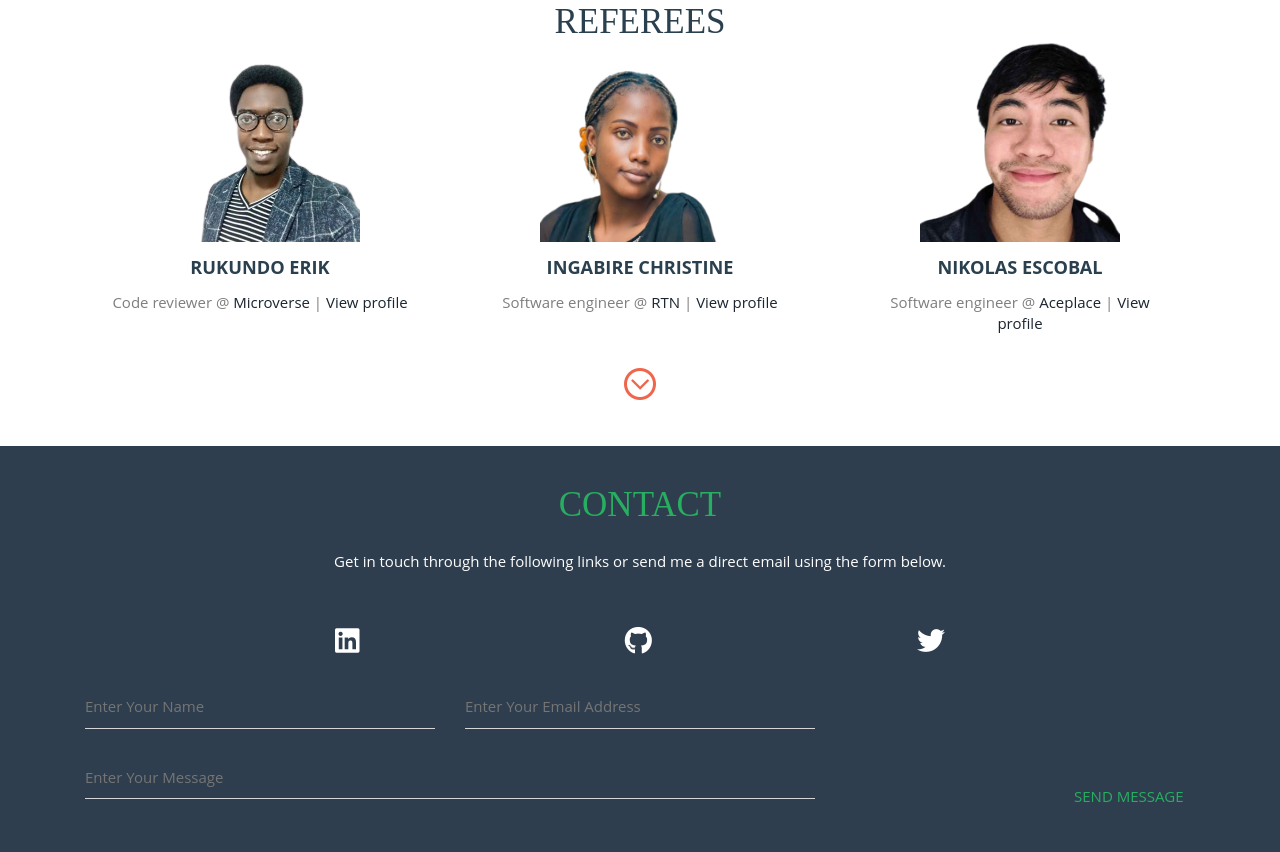
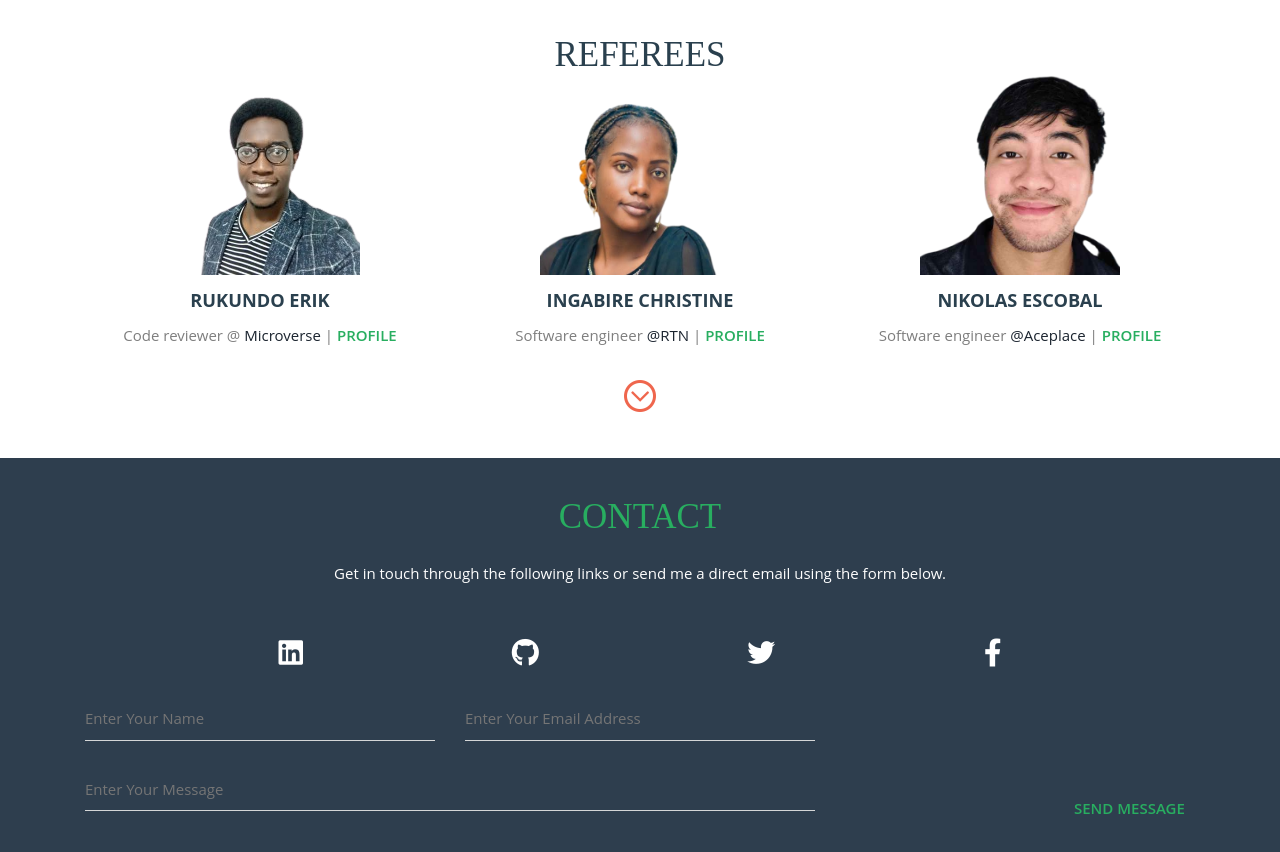
Before and after one commit to benshidanny11/benshidanny11, a website: page index.html in a window 1280 px wide. Shown: the part 1936-2788 px from the top of the page. Drawn offline with Linux system fonts and the light colour scheme.

Commit message:
Implement my portfolio

```diff
--- a/css/style.css
+++ b/css/style.css
@@ -827,11 +827,12 @@ padding-bottom: 2em;
 .contactgrid2 {
 	padding: 2em 0 0 17em;
 }
-.contactgrid2 input[type="submit"] {
+.contactgrid2 input[type="submit"], .nav-link-ext {
 	color: #28ae60;
 	background: none;
 	border: none;
 	font-size:15px;
+	font-weight: 600;
 	outline: none;
 	text-transform: uppercase;
 }
--- a/index.html
+++ b/index.html
@@ -106,7 +106,8 @@
 					<p>I'm a software developer! I can help you build a product , feature or website Look through some of my work and experience!.
 						I am a hard-working, detail-oriented, self-motivated, new skill seeker software developer with <span>4+</span> years of experience.</p>
 					<p>I master technologies like Dart(flutter) to develop cross-platform mobile apps, Java, Javascript(React, Nodejs, Vanilla JS), PHP, and many other different languages. I also use different RDBMS to deal with databases. In my software development career, I apply proven teamwork, creative thinking.</p>
-					<p>If you like what you see and have a project you need coded, don't hestiate to contact me</p>
+					<p>If you like what you see and have a project you need coded, don't hestiate to contact me</p><br>
+					<a href="https://res.cloudinary.com/source-dev/image/upload/v1652098881/Daniel-Umimubenshi-cv_erxq8p.pdf" target="_blank" class="nav-link-ext"> Get my resume</a>
 			</div>
 			<div class="clearfix"></div>
 			</div>
@@ -431,17 +432,17 @@
 				<div class="col-md-4 services-grid">
 					<img src="images/r1.png" alt="" class="img-ref"/>
 					<h4>Rukundo Erik</h4>
-					<p>Code reviewer @ <a href="https://www.microverse.org/">Microverse</a> | <a href="">View profile</a></p>
+					<p>Code reviewer @ <a href="https://www.microverse.org/">Microverse</a> | <a href="https://www.linkedin.com/in/rukundo-eric/" class="nav-link-ext" target="_blank">Profile</a></p>
 				</div>
 				<div class="col-md-4 services-grid">
 					<img src="images/r4.png" alt=""  class="img-ref"/>
 					<h4>Ingabire Christine</h4>
-					<p>Software engineer @ <a href="https://rtn.rw/">RTN</a> | <a href="">View profile</a></p>
+					<p>Software engineer <a href="https://rtn.rw/">@RTN</a> | <a href="" class="nav-link-ext" target="_blank">Profile</a></p>
 				</div>
 				<div class="col-md-4 services-grid">
 					<img src="images/r3.png" alt=""  class="img-ref"/>
 					<h4>Nikolas Escobal</h4>
-					<p>Software engineer @ <a href="https://aceplace.com/">Aceplace</a> | <a href="">View profile</a></p>
+					<p>Software engineer <a href="https://aceplace.com/">@Aceplace</a> | <a href="https://www.linkedin.com/in/nikolas-escobal/" class="nav-link-ext" target="_blank">Profile</a></p>
 				</div>
 				<div class="clearfix"></div>
 				<div class="arrow1">
@@ -460,9 +461,10 @@
 					<p>Get in touch through the following links or send me a direct email using the form below. </p>
 			</div>
 			<div class="social-icon">
-				<a href="#"><i class="fa-brands fa-linkedin fa-2x s-icons icon1"></i></a>
-				<a href="#"><i class="fa-brands fa-github fa-2x s-icons icon2"></i></a>
-				<a href="#"><i class="fa-brands fa-twitter fa-2x s-icons con3"></i></a>
+				<a href="https://www.linkedin.com/in/daniel-urimubenshi-077162185/" target="_blank"><i class="fa-brands fa-linkedin fa-2x s-icons icon1"></i></a>
+				<a href="https://github.com/benshidanny11" target="_blank"><i class="fa-brands fa-github fa-2x s-icons icon2"></i></a>
+				<a href="https://twitter.com/DBenshi"><i class="fa-brands fa-twitter fa-2x s-icons con3"></i></a>
+				<a href="https://web.facebook.com/danny.benshi20"><i class="fa-brands fa-facebook-f fa-2x s-icons con3"></i></a>
 			</div>
 			<div class="contact">
 				<form  action="https://formspree.io/f/xzbykgjg" method="POST">
```
